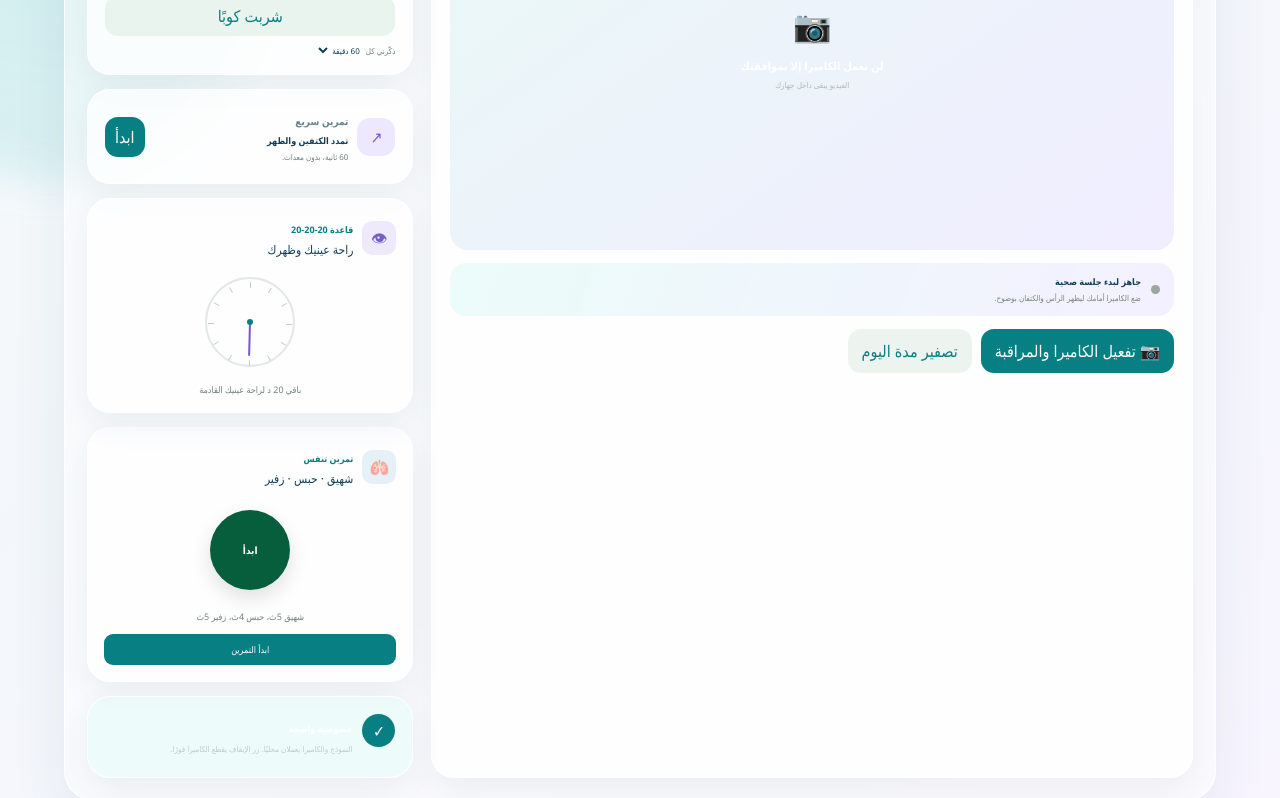
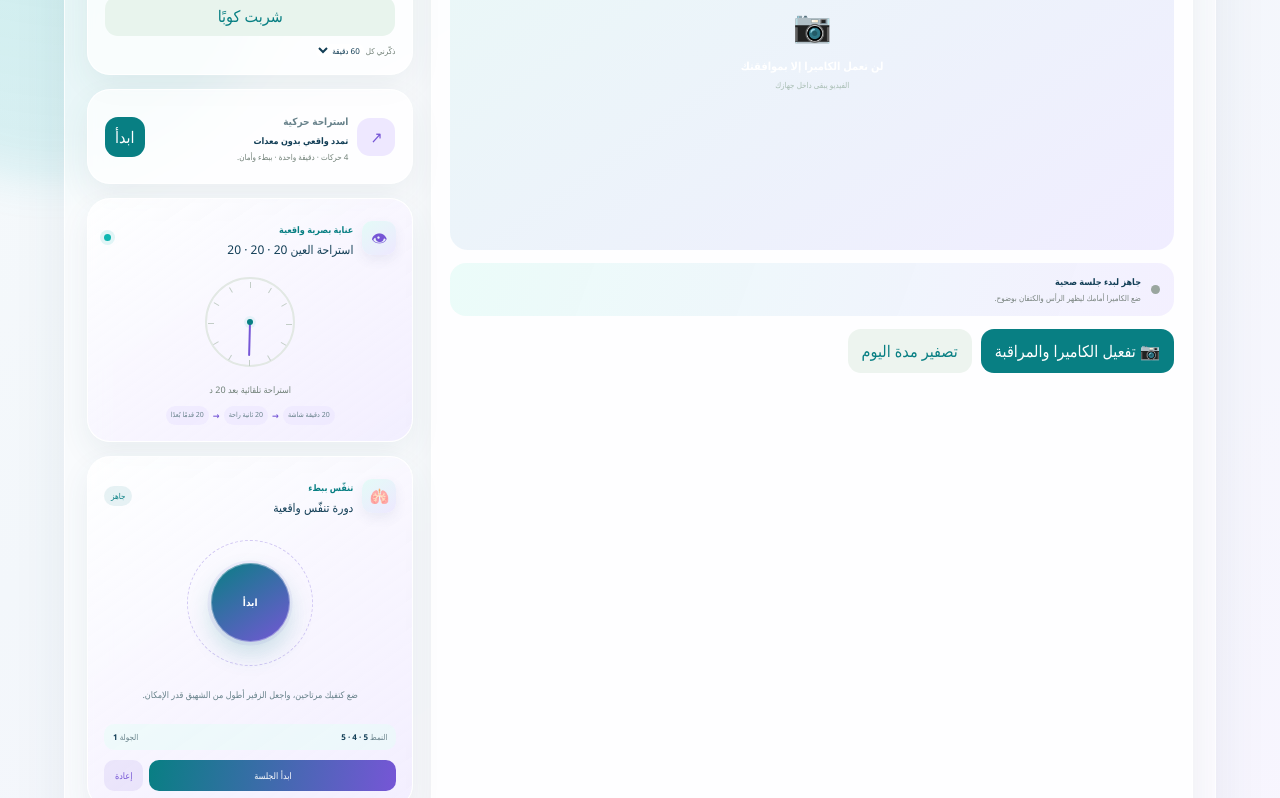
Before and after one commit to s3sultan/Navixa-v1, a Next.js app: page /health in a window 1280 px wide. Shown: the part 800-1598 px from the top of the page. Built offline with nearby package versions, Linux system fonts and the light colour scheme; a web font is replaced by a local one.

Commit message:
Improve realistic wellness exercises

```diff
--- a/app/BreathingExercise.tsx
+++ b/app/BreathingExercise.tsx
@@ -1,46 +1,20 @@
 "use client";
 import {useEffect,useState} from "react";
-const phases=[{key:"inhale",label:"شهيق",seconds:5},{key:"hold",label:"حبس النفس",seconds:4},{key:"exhale",label:"زفير",seconds:5}] as const;
-const ROUND_CYCLE=5;
+const phases=[{key:"inhale",label:"شهيق",hint:"اسحب الهواء من الأنف بهدوء",seconds:5},{key:"hold",label:"ثبات",hint:"اثبت بدون شدّ أو ضغط",seconds:4},{key:"exhale",label:"زفير",hint:"أخرج الهواء ببطء من الفم",seconds:5}] as const;
 const mix=(t:number)=>{const a=[7,94,61],b=[141,120,207];const rgb=a.map((c,i)=>Math.round(c+(b[i]-c)*t));return `rgb(${rgb.join(",")})`};
 
 export default function BreathingExercise(){
-  const [running,setRunning]=useState(false);
-  const [phaseIndex,setPhaseIndex]=useState(0);
-  const [secondsLeft,setSecondsLeft]=useState<number>(phases[0].seconds);
-  const [rounds,setRounds]=useState(0);
-
-  useEffect(()=>{
-    if(!running)return;
-    const timer=setInterval(()=>setSecondsLeft(s=>s-1),1000);
-    return()=>clearInterval(timer);
-  },[running]);
-
-  useEffect(()=>{
-    if(!running||secondsLeft>0)return;
-    const nextIndex=(phaseIndex+1)%phases.length;
-    if(nextIndex===0)setRounds(r=>r+1);
-    setPhaseIndex(nextIndex);
-    setSecondsLeft(phases[nextIndex].seconds);
-  },[secondsLeft,running,phaseIndex]);
-
-  const toggle=()=>{
-    if(running){setRunning(false);return}
-    setRunning(true);setPhaseIndex(0);setSecondsLeft(phases[0].seconds);
-  };
-
-  const phase=phases[phaseIndex];
-  const progress=1-(secondsLeft/phase.seconds);
-  const scale=phase.key==="inhale"?1+progress*.35:phase.key==="exhale"?1.35-progress*.35:1.35;
-  const color=mix((rounds%ROUND_CYCLE)/ROUND_CYCLE);
-
+  const [running,setRunning]=useState(false),[phaseIndex,setPhaseIndex]=useState(0),[secondsLeft,setSecondsLeft]=useState(phases[0].seconds),[rounds,setRounds]=useState(0);
+  useEffect(()=>{if(!running)return;const timer=window.setInterval(()=>setSecondsLeft(s=>s-1),1000);return()=>window.clearInterval(timer)},[running]);
+  useEffect(()=>{if(!running||secondsLeft>0)return;const next=(phaseIndex+1)%phases.length;if(next===0)setRounds(r=>r+1);setPhaseIndex(next);setSecondsLeft(phases[next].seconds)},[secondsLeft,running,phaseIndex]);
+  const toggle=()=>{if(running){setRunning(false);return}setRunning(true);setPhaseIndex(0);setSecondsLeft(phases[0].seconds)};
+  const reset=()=>{setRunning(false);setPhaseIndex(0);setSecondsLeft(phases[0].seconds);setRounds(0)};
+  const phase=phases[phaseIndex], progress=1-(secondsLeft/phase.seconds), scale=phase.key==="inhale"?1+progress*.35:phase.key==="exhale"?1.35-progress*.35:1.35, color=mix((rounds%5)/5);
   return <article className="breathing-card">
-    <header><span className="breathing-icon">🫁</span><div><small>تمرين تنفس</small><h3>شهيق · حبس · زفير</h3></div></header>
-    <div className="breathing-circle" style={{transform:`scale(${running?scale:1})`,background:running?color:"#075e3d"}}>
-      <b>{running?phase.label:"ابدأ"}</b>
-      {running&&<span>{secondsLeft}</span>}
-    </div>
-    <p>{running?`الجولة ${rounds+1}`:"شهيق 5ث، حبس 4ث، زفير 5ث"}</p>
-    <button type="button" onClick={toggle}>{running?"إيقاف":"ابدأ التمرين"}</button>
+    <header><span className="breathing-icon">🫁</span><div><small>تنفّس ببطء</small><h3>دورة تنفّس واقعية</h3></div><span className="breathing-status">{running?"جلسة نشطة":"جاهز"}</span></header>
+    <div className={`breathing-orbit ${running?"active":""}`}><div className="breathing-circle" style={{transform:`scale(${running?scale:1})`,background:running?color:"linear-gradient(145deg,#087f83,#7656d6)"}}><b>{running?phase.label:"ابدأ"}</b>{running&&<span>{secondsLeft}</span>}</div></div>
+    <p className="breathing-hint">{running?phase.hint:"ضع كتفيك مرتاحين، واجعل الزفير أطول من الشهيق قدر الإمكان."}</p>
+    <div className="breathing-meta"><span>النمط <b>5 · 4 · 5</b></span><span>الجولة <b>{rounds+1}</b></span></div>
+    <div className="breathing-actions"><button type="button" onClick={toggle}>{running?"إيقاف مؤقت":"ابدأ الجلسة"}</button><button className="breathing-reset" type="button" onClick={reset}>إعادة</button></div>
   </article>
 }
--- a/app/EyeRestClock.tsx
+++ b/app/EyeRestClock.tsx
@@ -1,35 +1,16 @@
 "use client";
 import {useEffect,useState} from "react";
-const CYCLE=1200;
-
+const CYCLE=1200,REST=30;
+const steps=["انظر إلى نقطة بعيدة","ارمش ببطء 10 مرات","أرخِ كتفيك وخذ نفسًا هادئًا"];
 export default function EyeRestClock(){
-  const [elapsed,setElapsed]=useState(0);
-  const [resting,setResting]=useState(false);
-  const [restSeconds,setRestSeconds]=useState(20);
-
-  useEffect(()=>{
-    const timer=setInterval(()=>{
-      if(resting){
-        setRestSeconds(s=>{if(s<=1){setResting(false);return 20}return s-1});
-      }else{
-        setElapsed(e=>{const next=e+1;if(next>=CYCLE){setResting(true);setRestSeconds(20);return 0}return next});
-      }
-    },1000);
-    return()=>clearInterval(timer);
-  },[resting]);
-
-  const angle=(elapsed/CYCLE)*360;
-  const skip=()=>{setResting(false);setElapsed(0)};
-  const minutesLeft=Math.ceil((CYCLE-elapsed)/60);
-
+  const [elapsed,setElapsed]=useState(0),[resting,setResting]=useState(false),[restSeconds,setRestSeconds]=useState(REST),[restStep,setRestStep]=useState(0);
+  useEffect(()=>{const timer=window.setInterval(()=>{if(resting){setRestSeconds(s=>{if(s<=1){setResting(false);setRestStep(0);return REST}return s-1})}else setElapsed(e=>{const next=e+1;if(next>=CYCLE){setResting(true);setRestSeconds(REST);setRestStep(0);return 0}return next})},1000);return()=>window.clearInterval(timer)},[resting]);
+  const angle=(elapsed/CYCLE)*360, skip=()=>{setResting(false);setElapsed(0);setRestSeconds(REST);setRestStep(0)}, minutesLeft=Math.ceil((CYCLE-elapsed)/60);
   return <article className="eye-rest-card">
-    <header><span className="eye-rest-icon">👁</span><div><small>قاعدة 20-20-20</small><h3>راحة عينيك وظهرك</h3></div></header>
-    <div className="clock-face">
-      {Array.from({length:12}).map((_,i)=><i key={i} style={{transform:`rotate(${i*30}deg)`}}/>)}
-      <b className="clock-hand" style={{transform:`rotate(${angle}deg)`}}/>
-      <span className="clock-center"/>
-    </div>
-    <p>{resting?"حان وقت الراحة":`باقي ${minutesLeft} د لراحة عينيك القادمة`}</p>
-    {resting&&<div className="eye-rest-overlay"><div className="rest-ring"><b>{restSeconds}</b></div><p>👀 انظر لشيء يبعد 20 قدمًا الآن</p><button type="button" onClick={skip}>تخطي</button></div>}
+    <header><span className="eye-rest-icon">👁</span><div><small>عناية بصرية واقعية</small><h3>استراحة العين 20 · 20 · 20</h3></div><span className="eye-live-dot"/></header>
+    <div className="clock-face"><div className="eye-focus-dot"/>{Array.from({length:12}).map((_,i)=><i key={i} style={{transform:`rotate(${i*30}deg)`}}/>)}<b className="clock-hand" style={{transform:`rotate(${angle}deg)`}}/><span className="clock-center"/></div>
+    <p>{resting?`الخطوة ${restStep+1} من ${steps.length}`:`استراحة تلقائية بعد ${minutesLeft} د`}</p>
+    <div className="eye-routine"><span>20 دقيقة شاشة</span><b>→</b><span>20 ثانية راحة</span><b>→</b><span>20 قدمًا بُعدًا</span></div>
+    {resting&&<div className="eye-rest-overlay"><div className="rest-ring"><b>{restSeconds}</b></div><strong>{steps[restStep]}</strong><p>أبعد نظرك عن الشاشة ودع عينيك تسترخيان.</p><div className="eye-rest-actions"><button type="button" onClick={()=>setRestStep(s=>Math.min(steps.length-1,s+1))}>{restStep<steps.length-1?"الخطوة التالية":"إنهاء الراحة"}</button><button type="button" onClick={skip}>تخطي</button></div></div>}
   </article>
 }
--- a/app/HealthMonitor.tsx
+++ b/app/HealthMonitor.tsx
@@ -9,15 +9,17 @@ import "./exercise-motion.css";
 
 type Posture="idle"|"loading"|"good"|"care"|"missing";
 const format=(v:number)=>`${String(Math.floor(v/3600)).padStart(2,"0")}:${String(Math.floor(v%3600/60)).padStart(2,"0")}:${String(v%60).padStart(2,"0")}`;
-const exercises=[{name:"تمدد الذراعين",title:"ارفع ذراعيك بهدوء",steps:["قف وظهرك مستقيم.","ارفع الذراعين للأعلى ببطء.","تنفس بعمق ثم اخفضهما."],motion:"arms"},{name:"إرخاء الكتفين",title:"حرّك كتفيك للخلف",steps:["أرخِ ذراعيك بجانبك.","دوّر الكتفين للخلف ببطء.","كرر الحركة خمس مرات."],motion:"shoulders"},{name:"تمدد جانبي",title:"مل بجسمك إلى الجانبين",steps:["ثبت قدميك على الأرض.","ارفع ذراعًا ومل للجانب.","بدّل الجهة بدون استعجال."],motion:"side"},{name:"إراحة الرقبة",title:"حرّك رقبتك بلطف",steps:["أبقِ الكتفين مرتخيين.","مل الرأس يمينًا ثم يسارًا.","توقف فورًا إذا شعرت بألم."],motion:"neck"}];
+const exercises=[{name:"تمدد الذراعين",title:"تمدد الصدر والذراعين",duration:30,focus:"فتح الصدر وتحسين التنفس",steps:["اجلس أو قف وظهرك مستقيم.","شبّك يديك خلف ظهرك وافتح صدرك.","اثبت 10 ثوانٍ مع تنفس هادئ ثم أرخِ الحركة."],motion:"arms"},{name:"إرخاء الكتفين",title:"دوائر الكتفين الهادئة",duration:30,focus:"تخفيف شدّ الرقبة والكتفين",steps:["أنزل كتفيك بعيدًا عن أذنيك.","حرّك الكتفين للخلف في دوائر بطيئة.","كرر 5 مرات ثم اعكس الاتجاه."],motion:"shoulders"},{name:"تمدد جانبي",title:"تمدد جانبي واقف",duration:30,focus:"إطالة الجانبين بدون ضغط",steps:["ثبت قدميك بعرض الحوض.","ارفع ذراعًا ومل للجانب حتى تشعر بتمدد لطيف.","بدّل الجهة وحافظ على تنفسك منتظمًا."],motion:"side"},{name:"إراحة الرقبة",title:"حركة الرقبة الآمنة",duration:30,focus:"إراحة الرقبة من وضعية الشاشة",steps:["أبقِ الذقن موازيًا للأرض.","مل الرأس يمينًا ويسارًا بمدى مريح.","لا تدفع الرأس ولا تستمر مع وجود ألم."],motion:"neck"}];
 
 export default function HealthMonitor(){
   const video=useRef<HTMLVideoElement>(null),stream=useRef<MediaStream|null>(null),pose=useRef<PoseLandmarker|null>(null),frame=useRef<number|null>(null),lifecycle=useRef(0),lastVideo=useRef(-1),goodFrames=useRef(0),careFrames=useRef(0),lastBreak=useRef(0),lastWater=useRef(0);
-  const [monitoring,setMonitoring]=useState(false),[posture,setPosture]=useState<Posture>("idle"),[seconds,setSeconds]=useState(0),[breakMinutes,setBreakMinutes]=useState(30),[waterMinutes,setWaterMinutes]=useState(60),[cups,setCups]=useState(0),[message,setMessage]=useState("جاهز لبدء جلسة صحية"),[exercise,setExercise]=useState(false),[exerciseIndex,setExerciseIndex]=useState(0);
+  const [monitoring,setMonitoring]=useState(false),[posture,setPosture]=useState<Posture>("idle"),[seconds,setSeconds]=useState(0),[breakMinutes,setBreakMinutes]=useState(30),[waterMinutes,setWaterMinutes]=useState(60),[cups,setCups]=useState(0),[message,setMessage]=useState("جاهز لبدء جلسة صحية"),[exercise,setExercise]=useState(false),[exerciseIndex,setExerciseIndex]=useState(0),[exerciseSeconds,setExerciseSeconds]=useState(30);
+  useEffect(()=>{if(!exercise)return;const timer=window.setInterval(()=>setExerciseSeconds(s=>{if(s<=1)return 0;return s-1}),1000);return()=>window.clearInterval(timer)},[exercise]);
+  const startExercise=()=>{setExerciseIndex(0);setExerciseSeconds(exercises[0].duration);setExercise(true)};
   const today=()=>new Date().toISOString().slice(0,10);
   useEffect(()=>{setSeconds(Number(localStorage.getItem(`navixa-sitting-${today()}`)||0));setCups(Number(localStorage.getItem(`navixa-water-${today()}`)||0))},[]);
   const notify=(title:string,body:string)=>{if("Notification" in window&&Notification.permission==="granted")new Notification(title,{body})};
-  useEffect(()=>{if(!monitoring)return;const timer=window.setInterval(()=>setSeconds(current=>{const next=current+1;localStorage.setItem(`navixa-sitting-${today()}`,String(next));const moveAt=breakMinutes*60;if(next>=moveAt&&next%moveAt===0&&lastBreak.current!==next){lastBreak.current=next;if(isScreenEnabled("break")){setMessage("حان وقت الحركة — دقيقة واحدة تكفي");setExercise(true);notify("وقت الحركة","انهض بهدوء ومدد كتفيك لدقيقة")}sendTelegramAlert("break","⏰ تذكير NAVIXA: حان وقت الحركة — دقيقة واحدة تكفي")}const drinkAt=waterMinutes*60;if(next>=drinkAt&&next%drinkAt===0&&lastWater.current!==next){lastWater.current=next;if(isScreenEnabled("water"))notify("تذكير الماء","خذ كوب ماء وحافظ على نشاطك");sendTelegramAlert("water","💧 تذكير NAVIXA: وقت شرب كوب ماء")}return next}),1000);return()=>clearInterval(timer)},[monitoring,breakMinutes,waterMinutes]);
+  useEffect(()=>{if(!monitoring)return;const timer=window.setInterval(()=>setSeconds(current=>{const next=current+1;localStorage.setItem(`navixa-sitting-${today()}`,String(next));const moveAt=breakMinutes*60;if(next>=moveAt&&next%moveAt===0&&lastBreak.current!==next){lastBreak.current=next;if(isScreenEnabled("break")){setMessage("حان وقت الحركة — خذ استراحة واقعية");startExercise();notify("وقت الحركة","انهض بهدوء ومدد كتفيك لدقيقة")}sendTelegramAlert("break","⏰ تذكير NAVIXA: حان وقت الحركة — دقيقة واحدة تكفي")}const drinkAt=waterMinutes*60;if(next>=drinkAt&&next%drinkAt===0&&lastWater.current!==next){lastWater.current=next;if(isScreenEnabled("water"))notify("تذكير الماء","خذ كوب ماء وحافظ على نشاطك");sendTelegramAlert("water","💧 تذكير NAVIXA: وقت شرب كوب ماء")}return next}),1000);return()=>clearInterval(timer)},[monitoring,breakMinutes,waterMinutes]);
   const analyse=()=>{if(!video.current||!pose.current||!stream.current)return;if(video.current.readyState>=2&&video.current.currentTime!==lastVideo.current){lastVideo.current=video.current.currentTime;const points=pose.current.detectForVideo(video.current,performance.now()).landmarks[0];if(!points){setPosture("missing");setMessage("الصورة غير واضحة — نظّف عدسة الكاميرا، حسّن الإضاءة واقترب قليلًا")}else{const le=points[7],re=points[8],ls=points[11],rs=points[12],width=Math.max(Math.abs(ls.x-rs.x),.05),height=((ls.y+rs.y)/2-(le.y+re.y)/2)/width,tilt=Math.abs(ls.y-rs.y)/width,isGood=height>.34&&tilt<.18;if(isGood){goodFrames.current++;careFrames.current=0;if(goodFrames.current>8){setPosture("good");setMessage("وضعيتك متوازنة — استمر")}}else{careFrames.current++;goodFrames.current=0;if(careFrames.current>12){setPosture("care");setMessage("ارفع رأسك وأرخِ كتفيك قليلًا")}}}}frame.current=requestAnimationFrame(analyse)};
   const start=async()=>{stop(false);const run=++lifecycle.current;try{setPosture("loading");setMessage("نجهّز التحليل المحلي…");const media=await navigator.mediaDevices.getUserMedia({video:{facingMode:"user",width:{ideal:640},height:{ideal:480}},audio:false});if(run!==lifecycle.current){media.getTracks().forEach(t=>t.stop());return}stream.current=media;if(video.current){video.current.srcObject=media;await video.current.play()}const vision=await FilesetResolver.forVisionTasks("/mediapipe");let detector:PoseLandmarker;try{detector=await PoseLandmarker.createFromOptions(vision,{baseOptions:{modelAssetPath:"/mediapipe/pose_landmarker_lite.task",delegate:"GPU"},runningMode:"VIDEO",numPoses:1})}catch{detector=await PoseLandmarker.createFromOptions(vision,{baseOptions:{modelAssetPath:"/mediapipe/pose_landmarker_lite.task",delegate:"CPU"},runningMode:"VIDEO",numPoses:1})}if(run!==lifecycle.current){detector.close();media.getTracks().forEach(t=>t.stop());return}pose.current=detector;setMonitoring(true);setPosture("good");setMessage("المراقبة تعمل داخل جهازك فقط");if("Notification" in window&&Notification.permission==="default")void Notification.requestPermission();analyse()}catch{if(run===lifecycle.current){stop(false);setPosture("idle");setMessage("تعذر تشغيل الكاميرا — تحقق من الصلاحية")}}};
   const stop=(show=true)=>{lifecycle.current++;if(frame.current)cancelAnimationFrame(frame.current);frame.current=null;stream.current?.getTracks().forEach(t=>t.stop());stream.current=null;if(video.current){video.current.pause();video.current.srcObject=null}pose.current?.close();pose.current=null;lastVideo.current=-1;goodFrames.current=0;careFrames.current=0;setMonitoring(false);setPosture("idle");if(show)setMessage("توقفت الكاميرا والمراقبة فورًا")};
@@ -27,7 +29,7 @@ export default function HealthMonitor(){
   return <section className="health-monitor" id="health" aria-labelledby="health-title">
     <div className="health-heading"><div><small>صحة NAVIXA</small><h2 id="health-title">اجلس بوعي، وتحرك في وقتك</h2><p>تحليل وضعيتك يتم محليًا في المتصفح ولا تُرفع أو تُحفظ صور الكاميرا.</p></div><button className="health-emergency" onClick={()=>stop()}>■ إيقاف فوري</button></div>
     <div className="health-layout"><article className="posture-panel"><div className="posture-top"><div><small>مراقبة وضعية الجلوس</small><h3>{monitoring?"جلسة نشطة":"الكاميرا متوقفة"}</h3></div><span className={`posture-dot ${posture}`}>{posture==="good"?"وضعية جيدة":posture==="care"?"تحتاج تعديل":posture==="loading"?"جارٍ التحضير":posture==="missing"?"الصورة غير واضحة":"خصوصية مفعّلة"}</span></div><div className="health-video"><video ref={video} muted playsInline/>{!monitoring&&<div className="video-placeholder"><span>📷</span><b>لن تعمل الكاميرا إلا بموافقتك</b><small>الفيديو يبقى داخل جهازك</small></div>}{monitoring&&<i className="health-scan"/>}</div><div className="posture-message"><span className={posture}/><p><b>{message}</b><small>ضع الكاميرا أمامك ليظهر الرأس والكتفان بوضوح.</small></p></div><div className="health-buttons">{!monitoring?<button onClick={start}>📷 تفعيل الكاميرا والمراقبة</button>:<button className="stop" onClick={()=>stop()}>إنهاء الجلسة</button>}<button className="ghost" onClick={()=>{setSeconds(0);localStorage.setItem(`navixa-sitting-${today()}`,"0")}}>تصفير مدة اليوم</button></div></article>
-      <aside className="health-side"><article className="sitting-card"><small>مدة جلوسك اليوم</small><b>{format(seconds)}</b><span><i style={{width:`${Math.min(100,seconds/(breakMinutes*60)*100)}%`}}/></span><p>تنبيه الحركة كل <select aria-label="مدة تذكير الحركة" value={breakMinutes} onChange={e=>setBreakMinutes(Number(e.target.value))}><option value="20">20 دقيقة</option><option value="30">30 دقيقة</option><option value="45">45 دقيقة</option><option value="60">60 دقيقة</option></select></p></article><article className="water-health"><div><span>◌</span><p><small>الماء اليوم</small><b>{cups}/8 أكواب</b></p></div><div className="water-dots">{Array.from({length:8},(_,i)=><i key={i} style={i<cups?{background:waterMix(i/7)}:{}}/>)}</div><button onClick={addWater} disabled={cups>=8}>{cups>=8?"أكملت هدف اليوم ✓":"شربت كوبًا"}</button><label>ذكّرني كل <select value={waterMinutes} onChange={e=>setWaterMinutes(Number(e.target.value))}><option value="30">30 دقيقة</option><option value="60">60 دقيقة</option><option value="90">90 دقيقة</option></select></label></article><article className="exercise-card"><span>↗</span><div><small>تمرين سريع</small><b>تمدد الكتفين والظهر</b><p>60 ثانية، بدون معدات.</p></div><button onClick={()=>setExercise(true)}>ابدأ</button></article><EyeRestClock/><BreathingExercise/><article className="privacy-health"><span>✓</span><div><b>خصوصية واضحة</b><p>النموذج والكاميرا يعملان محليًا. زر الإيقاف يقطع الكاميرا فورًا.</p></div></article></aside></div>
-    {exercise&&<div className="exercise-modal" onClick={()=>setExercise(false)}><article onClick={e=>e.stopPropagation()}><button aria-label="إغلاق التمرين" onClick={()=>setExercise(false)}>×</button><small>تمرين {exerciseIndex+1} من {exercises.length}</small><h3>{exercises[exerciseIndex].title}</h3><div className={`stretch-figure ${exercises[exerciseIndex].motion}`} aria-label={`صورة متحركة توضح ${exercises[exerciseIndex].name}`}><span/><i/><b/><em/></div><ol>{exercises[exerciseIndex].steps.map(step=><li key={step}>{step}</li>)}</ol><button className="done" onClick={()=>{if(exerciseIndex<exercises.length-1){setExerciseIndex(i=>i+1);setMessage("ممتاز — انتقلنا للتمرين التالي")}else{setExercise(false);setExerciseIndex(0);setMessage("أحسنت — أكملت سلسلة التمارين")}}}>{exerciseIndex<exercises.length-1?"تم التمرين — التالي":"تمت كل التمارين"}</button></article></div>}
+      <aside className="health-side"><article className="sitting-card"><small>مدة جلوسك اليوم</small><b>{format(seconds)}</b><span><i style={{width:`${Math.min(100,seconds/(breakMinutes*60)*100)}%`}}/></span><p>تنبيه الحركة كل <select aria-label="مدة تذكير الحركة" value={breakMinutes} onChange={e=>setBreakMinutes(Number(e.target.value))}><option value="20">20 دقيقة</option><option value="30">30 دقيقة</option><option value="45">45 دقيقة</option><option value="60">60 دقيقة</option></select></p></article><article className="water-health"><div><span>◌</span><p><small>الماء اليوم</small><b>{cups}/8 أكواب</b></p></div><div className="water-dots">{Array.from({length:8},(_,i)=><i key={i} style={i<cups?{background:waterMix(i/7)}:{}}/>)}</div><button onClick={addWater} disabled={cups>=8}>{cups>=8?"أكملت هدف اليوم ✓":"شربت كوبًا"}</button><label>ذكّرني كل <select value={waterMinutes} onChange={e=>setWaterMinutes(Number(e.target.value))}><option value="30">30 دقيقة</option><option value="60">60 دقيقة</option><option value="90">90 دقيقة</option></select></label></article><article className="exercise-card"><span>↗</span><div><small>استراحة حركية</small><b>تمدد واقعي بدون معدات</b><p>4 حركات · دقيقة واحدة · ببطء وأمان.</p></div><button onClick={startExercise}>ابدأ</button></article><EyeRestClock/><BreathingExercise/><article className="privacy-health"><span>✓</span><div><b>خصوصية واضحة</b><p>النموذج والكاميرا يعملان محليًا. زر الإيقاف يقطع الكاميرا فورًا.</p></div></article></aside></div>
+    {exercise&&<div className="exercise-modal" onClick={()=>setExercise(false)}><article onClick={e=>e.stopPropagation()}><button aria-label="إغلاق التمرين" onClick={()=>setExercise(false)}>×</button><small>جلسة حركية · تمرين {exerciseIndex+1} من {exercises.length}</small><h3>{exercises[exerciseIndex].title}</h3><p className="exercise-focus">{exercises[exerciseIndex].focus}</p><div className={`stretch-figure ${exercises[exerciseIndex].motion}`} aria-label={`صورة متحركة توضح ${exercises[exerciseIndex].name}`}><span/><i/><b/><em/></div><div className="exercise-timer"><b>{exerciseSeconds}</b><span>ثانية متبقية · تحرك بدون ألم</span></div><div className="exercise-progress"><i style={{width:`${Math.max(0,Math.min(100,(1-exerciseSeconds/exercises[exerciseIndex].duration)*100))}%`}}/></div><ol>{exercises[exerciseIndex].steps.map(step=><li key={step}>{step}</li>)}</ol><button className="done" onClick={()=>{if(exerciseIndex<exercises.length-1){const next=exerciseIndex+1;setExerciseIndex(next);setExerciseSeconds(exercises[next].duration);setMessage("ممتاز — انتقلنا للحركة التالية")}else{setExercise(false);setExerciseIndex(0);setExerciseSeconds(exercises[0].duration);setMessage("أحسنت — أكملت سلسلة التمارين")}}}>{exerciseIndex<exercises.length-1?"تمت الحركة — التالية":"تمت كل التمارين"}</button></article></div>}
   </section>
 }
```
Also changed, not shown: app/health-page.css.
